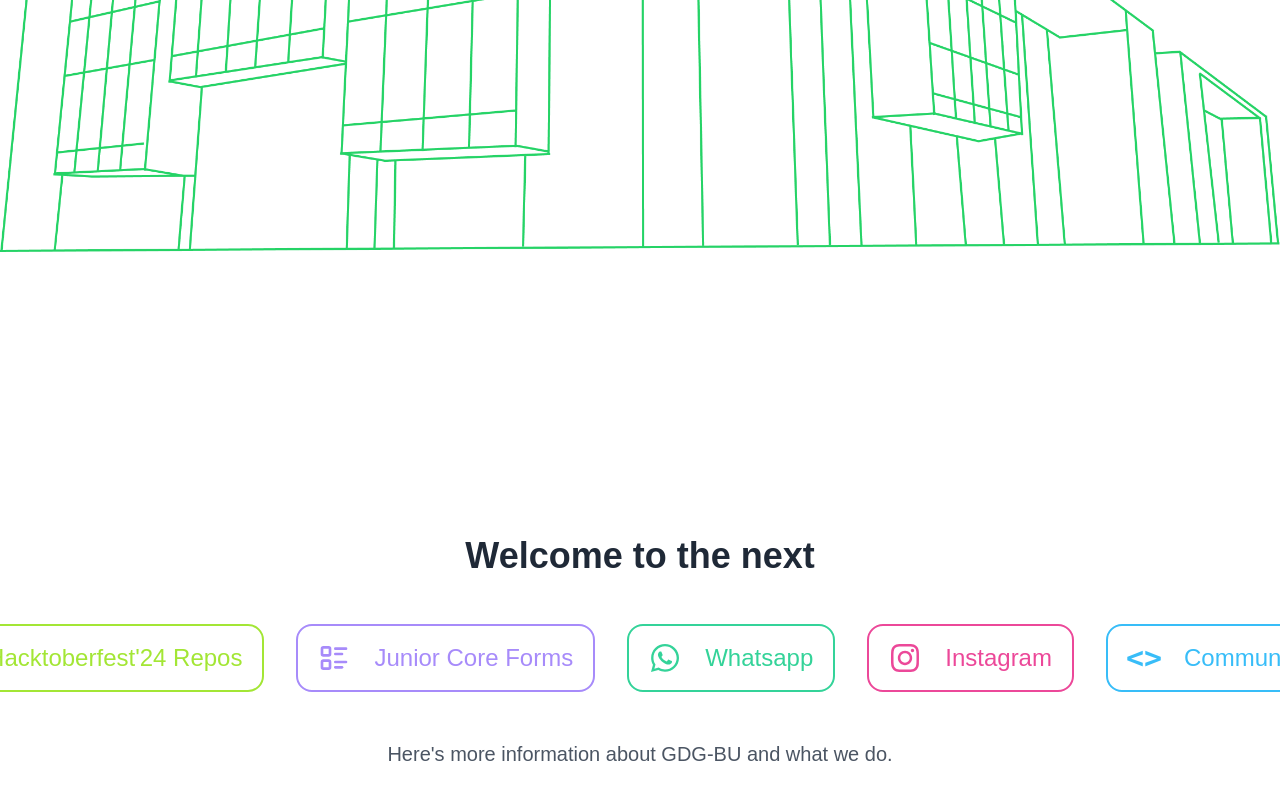
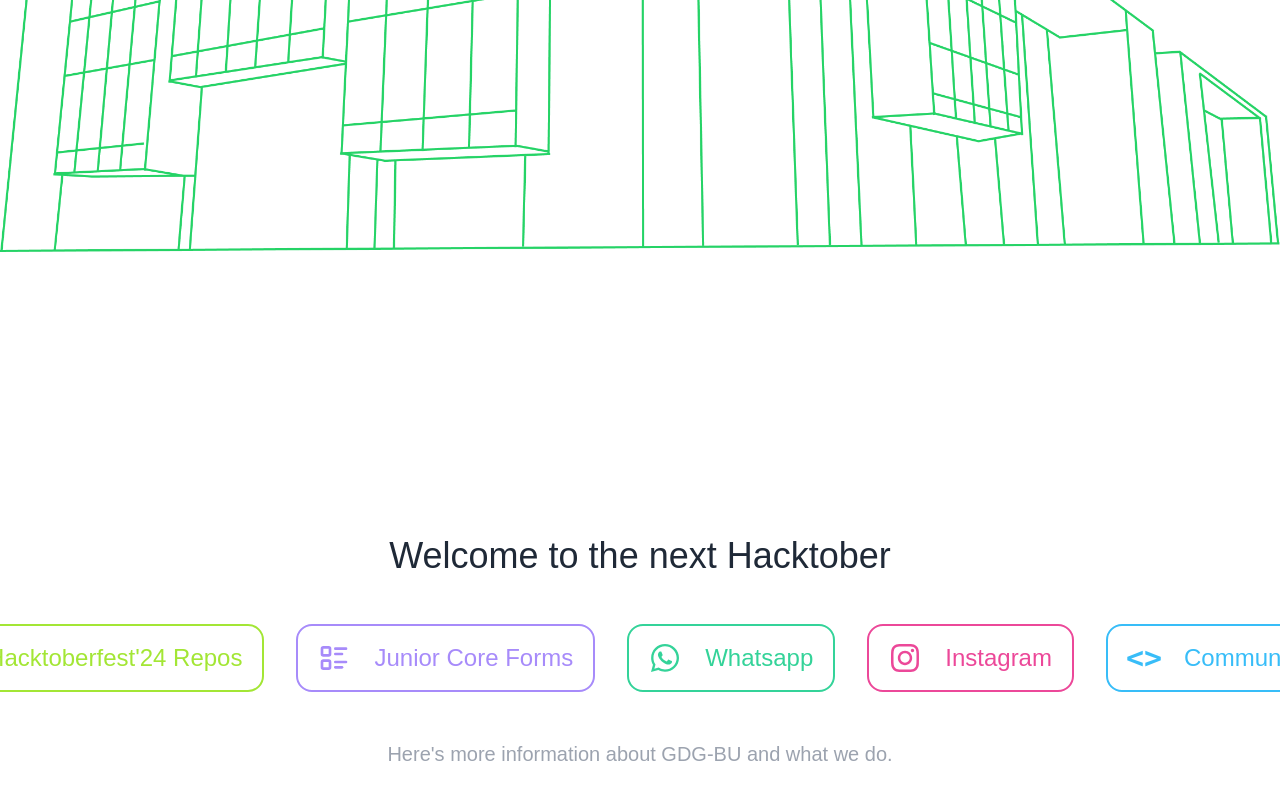
Before and after one commit to GDG-OnCampus-BU/landing-page-WIP, a Next.js app: page / in a window 1280 px wide. Shown: the part 548-1348 px from the top of the page. Built offline with nearby package versions, Linux system fonts and the light colour scheme.

Commit message:
making the font italic

```diff
--- a/src/app/page.js
+++ b/src/app/page.js
@@ -48,11 +48,11 @@ export default function Home() {
         id="more-section"
         className="flex flex-col items-center justify-center min-h-screen p-8 pb-20 gap-8 sm:p-20 text-center"
       >
-        <h2 className="text-3xl sm:text-4xl font-bold text-gray-800">
-          Welcome to the next
+        <h2 className="text-3xl sm:text-4xl font-italic text-gray-800">
+          Welcome to the next Hacktober
         </h2>
         <Links></Links>
-        <p className="text-lg sm:text-xl text-gray-600">
+        <p className="text-lg sm:text-xl text-gray-400" postion:absolute>
           Here&apos;s more information about GDG-BU and what we do.
         </p>
       </div>
```
